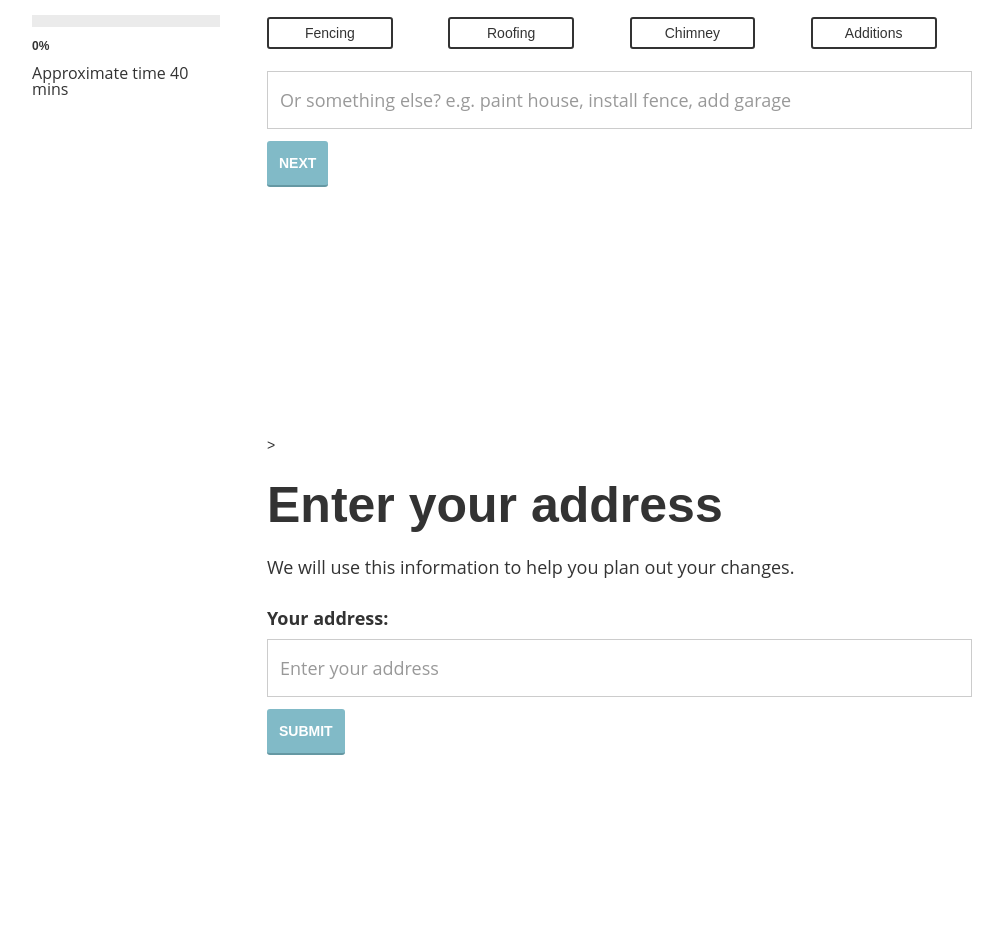
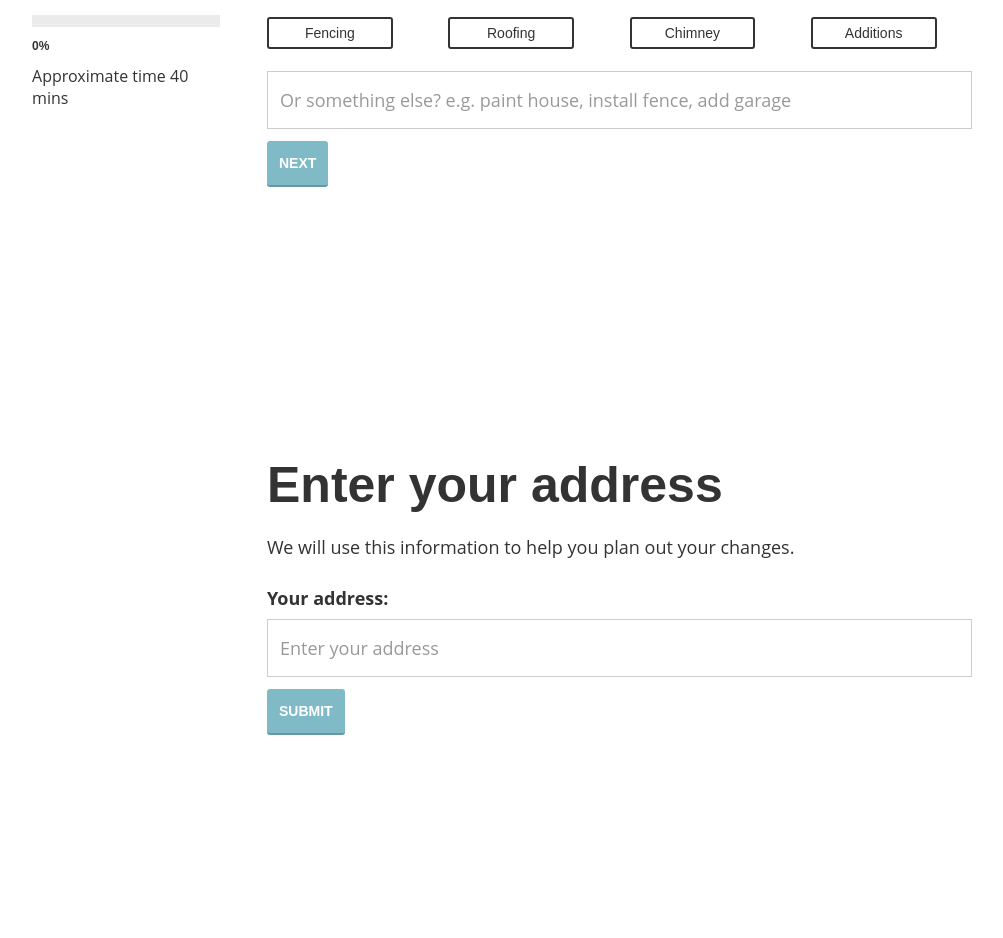
Before and after one commit to Techzans/house-refresh-prototype, a plain HTML site: page all-things-2.html in a window 1280 px wide. Shown: the part 348-1286 px from the top of the page, without its empty margins (138-1141 px from the left). Drawn offline with nearby package versions, Linux system fonts and the light colour scheme; a script that the page names is missing.

Commit message:
Fix extra brackets in divs, fix small-text css lineheight

```diff
--- a/all-things-2.html
+++ b/all-things-2.html
@@ -66,7 +66,7 @@
           </div>
         </div>
       </div>
-      <div class="chunk chuck-w-padding ha-waypoint" id="enter-address" data-animate-down="17%" data-animate-up="0%">>
+      <div class="chunk chuck-w-padding ha-waypoint" id="enter-address" data-animate-down="17%" data-animate-up="0%">
         <h1>Enter your address</h1>
         <p>We will use this information to help you plan out your changes.</p>
         <div class="w-form">
@@ -102,7 +102,7 @@
           </div><a class="btn-fill" href="#renovation-rules">Next</a>
         </div>
       </div>
-      <div class="chunk chuck-w-padding ha-waypoint" id="renovation-rules" data-animate-down="50%" data-animate-up="34%">>
+      <div class="chunk chuck-w-padding ha-waypoint" id="renovation-rules" data-animate-down="50%" data-animate-up="34%">
         <h1>These are the guidelines for your renovation project</h1>
         <div class="ren-rule">
           <h3><strong>Roof</strong></h3>
--- a/css/houserefresh.webflow.css
+++ b/css/houserefresh.webflow.css
@@ -214,7 +214,6 @@ p {
 }
 .small-text {
   font-size: 16px;
-  line-height: 16px;
 }
 .grant-total {
   padding: 11px;
```
